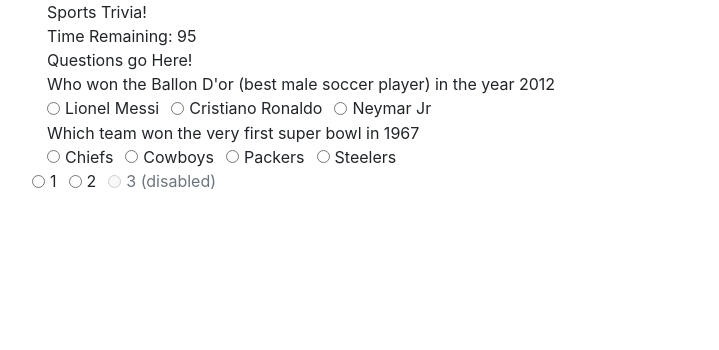
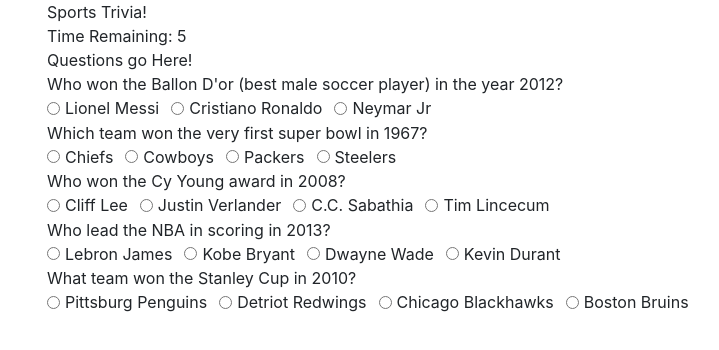
Before and after one commit to cprybell/TriviaGame, a plain HTML site: page index.html in a window 1280 px wide. Shown: the whole page, without its empty margins (38-757 px from the left). Drawn offline with nearby package versions, Linux system fonts and the light colour scheme.

Commit message:
Made the clicks on the button check if the answer was correct, adds a total of incorrect and correct answers. At the end of the alloted time the program console logs the number of correct answers, incorrect answers, and total percentage correct

```diff
--- a/assets/javascript/app.js
+++ b/assets/javascript/app.js
@@ -1,7 +1,7 @@
 var correctAnswers = 0;
 var incorrectAnswers = 0;
-var totalQuestions = 20;
-var timeLeft = 100;
+var totalQuestions = 0;
+var timeLeft = 10;
 var intervalId;
 var answerStackCounter = 0;
 
@@ -17,7 +17,9 @@ function countDown() {
 intervalId = setInterval(countDown, 1000);
 
 function gameOver() {
-    console.log('game Over');
+    console.log('You Got ' + correctAnswers + ' Correct!');
+    console.log('You Got ' + incorrectAnswers + ' Incorrect!');
+    console.log('You Got ' + Math.round((correctAnswers/totalQuestions) * 100) + '% of answered questions correct');
 }
 
 function QuestionObject(question, answers, answer) {
@@ -27,8 +29,11 @@ function QuestionObject(question, answers, answer) {
   }
 
   var questions = {
-      questionOne : new QuestionObject("Who won the Ballon D'or (best male soccer player) in the year 2012", ['Lionel Messi', 'Cristiano Ronaldo', 'Neymar Jr'], "Lionel Messi"),
-      questionTwo : new QuestionObject("Which team won the very first super bowl in 1967", ['Chiefs', 'Cowboys', 'Packers', 'Steelers'], "Packers"),
+      questionOne : new QuestionObject("Who won the Ballon D'or (best male soccer player) in the year 2012?", ['Lionel Messi', 'Cristiano Ronaldo', 'Neymar Jr'], "Lionel Messi"),
+      questionTwo : new QuestionObject("Which team won the very first super bowl in 1967?", ['Chiefs', 'Cowboys', 'Packers', 'Steelers'], "Packers"),
+      questionThree : new QuestionObject("Who won the Cy Young award in 2008?", ['Cliff Lee', 'Justin Verlander', 'C.C. Sabathia', 'Tim Lincecum'], "Cliff Lee"),
+      questionFour : new QuestionObject("Who lead the NBA in scoring in 2013?", ['Lebron James', 'Kobe Bryant', 'Dwayne Wade', 'Kevin Durant'], "Kevin Durant"),
+      questionFive : new QuestionObject("What team won the Stanley Cup in 2010?", ['Pittsburg Penguins', 'Detriot Redwings', 'Chicago Blackhawks', 'Boston Bruins'], "Chicago Blackhawks"),
   }
 
   console.log(questions.questionOne);
@@ -41,22 +46,23 @@ function QuestionObject(question, answers, answer) {
     newQuestionDiv.append(triviaDiv);
     var answersDiv = $("<div>");
     for (i = 0; i < objectQuestion.potentialAnswers.length; i++) {
-        createCheckBox(answersDiv, i, objectQuestion.potentialAnswers[i]);
+        createCheckBox(answersDiv, i, objectQuestion.potentialAnswers[i], objectQuestion.correctAnswer);
     }
     newQuestionDiv.append(answersDiv);
     $("#questionSpace").append(newQuestionDiv);
     answerStackCounter++;
   }
 
-  function createCheckBox(divToAddTo, count, value) {
+  function createCheckBox(divToAddTo, count, value, answer) {
       var tempDiv = $("<div>");
       tempDiv.addClass("form-check form-check-inline");
       var tempInput = $("<input>");
       tempInput.addClass("form-check-input inlineRadioOptions" + answerStackCounter);
       tempInput.attr('type','radio');
       tempInput.attr('name','inlineRadioOptions' + answerStackCounter);
-      tempInput.attr('id', "inlineRadio" + count);
-      tempInput.attr('value', value);
+      tempInput.attr('id', value);
+      tempInput.attr('value', answer);
+      //tempInput.attr('answer', answer);
       var tempLabel = $("<label>");
       tempLabel.addClass("form-check-label");
       tempLabel.attr('for', "inlineRadio" + count);
@@ -70,9 +76,21 @@ function QuestionObject(question, answers, answer) {
       createQuestionHTML(questions[que]);
   }
 
-  $(".form-check-input").on("click", recordLap);
+  $(".form-check-input").on("click", gradeAnswer);
 
-  function recordLap(event) {
+  function gradeAnswer(event) {
       console.log(this.value);
+      console.log(this.id);
+      if (this.value === this.id) {
+        correctAnswers++;
+        totalQuestions++;
+      }
+      else {
+          incorrectAnswers++;
+          totalQuestions++;
+      }
+      console.log(correctAnswers);
+      console.log(incorrectAnswers);
+      console.log(totalQuestions);
       $("." + this.name).attr('disabled', true);
   }
--- a/index.html
+++ b/index.html
@@ -18,18 +18,6 @@
             </div>
             <div class="row">
                 <div class="col-12" id="questionSpace">Questions go Here!</div>
-                <div class="form-check form-check-inline" disabled>
-                    <input class="form-check-input" type="radio" name="inlineRadioOptions1" id="inlineRadio1" value="option1">
-                    <label class="form-check-label" for="inlineRadio1">1</label>
-                </div>
-                <div class="form-check form-check-inline">
-                    <input class="form-check-input" type="radio" name="inlineRadioOptions1" id="inlineRadio2" value="option2">
-                    <label class="form-check-label" for="inlineRadio2">2</label>
-                </div>
-                <div class="form-check form-check-inline">
-                    <input class="form-check-input" type="radio" name="inlineRadioOptions1" id="inlineRadio3" value="option3" disabled>
-                    <label class="form-check-label" for="inlineRadio3">3 (disabled)</label>
-                </div>
             </div>
         </div>
         <script src="https://cdnjs.cloudflare.com/ajax/libs/jquery/3.2.1/jquery.min.js"></script>
```
